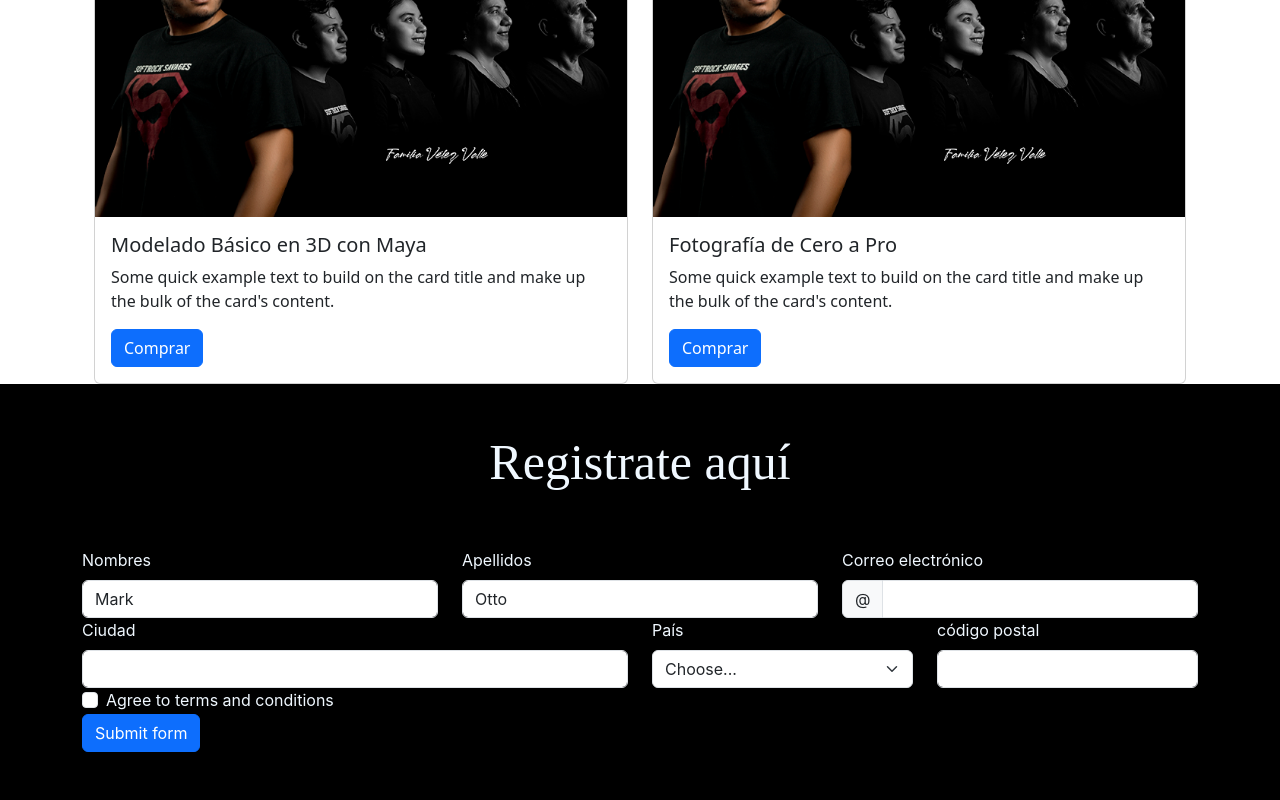
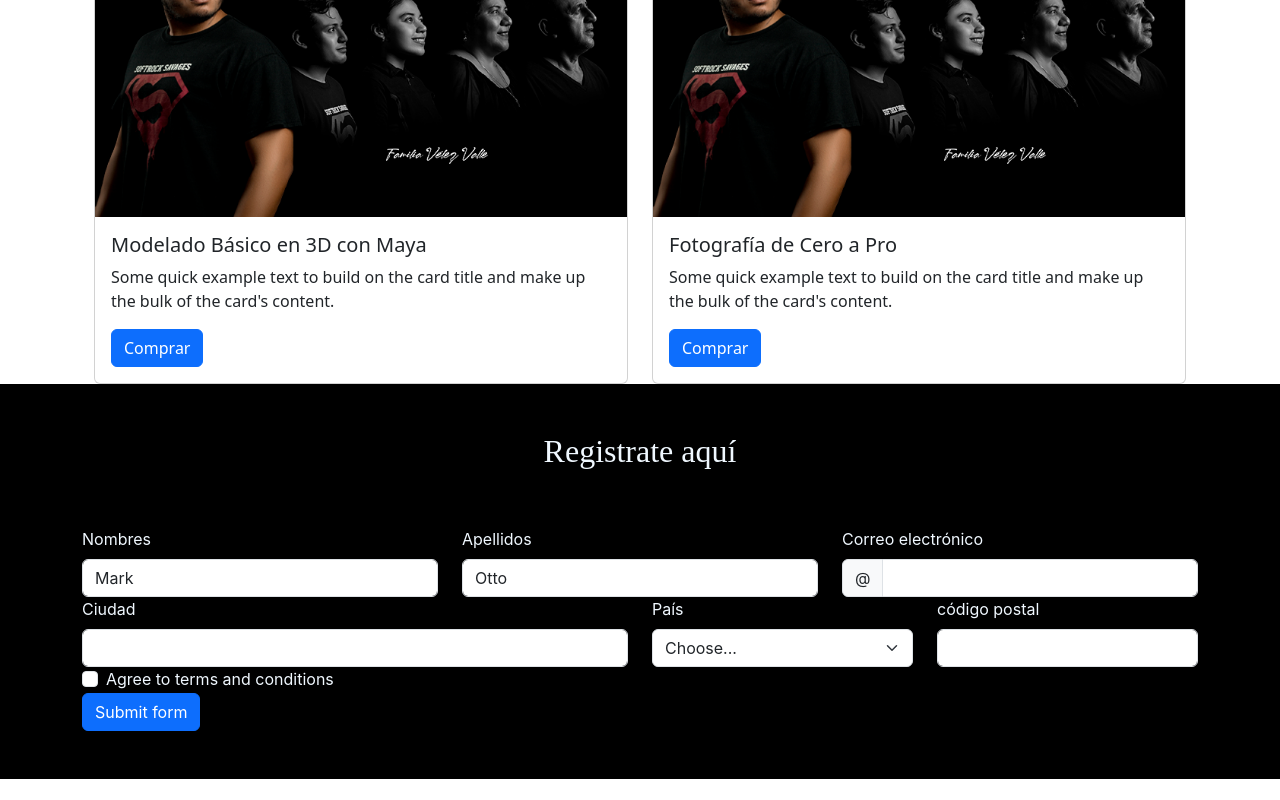
Before and after one commit to cajimenez88/ElitAcademy, an Angular app: page / in a window 1280 px wide. Shown: the part 1107-1907 px from the top of the page. After the commit the page ends 1886 px from the top, so only its background shows below. Built offline with nearby package versions, Linux system fonts and the light colour scheme.

Commit message:
Update footer.component.html

```diff
--- a/src/app/footer/footer.component.html
+++ b/src/app/footer/footer.component.html
@@ -1,6 +1,6 @@
 <br>
 <br>
-<h2 style="text-align: center; font-family: 'Cooper Black'; font-size: 50px; color: aliceblue">Registrate aquí</h2>
+<h2 style="text-align: center; font-family: 'Cooper Black'; color: aliceblue">Registrate aquí</h2>
 <br>
 <br>
 
```
